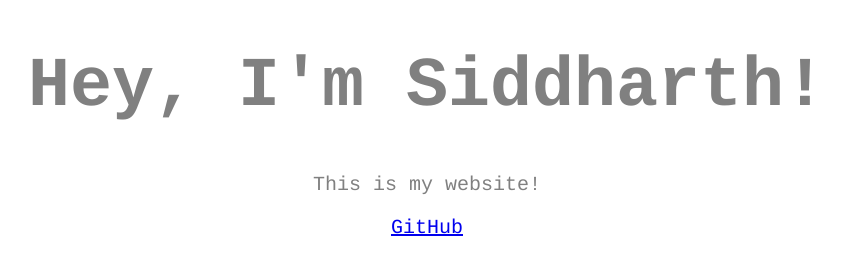
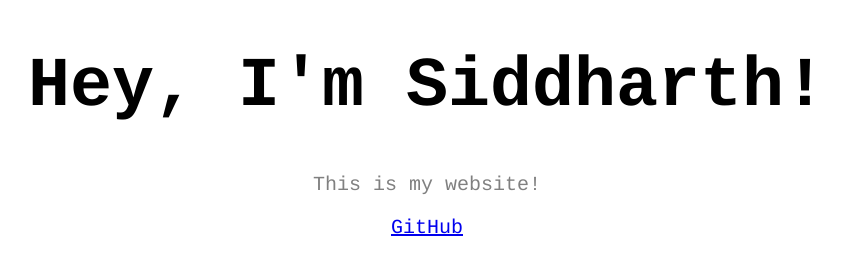
Before and after one commit to Reinsdyret/sdushantha.github.io, a plain HTML site: page index.html in a window 1280 px wide. Shown: the whole page, without its empty margins (213-1054 px from the left). Drawn offline with Linux system fonts and the light colour scheme.

Commit message:
Changed title text color to black

```diff
--- a/index.html
+++ b/index.html
@@ -3,7 +3,7 @@
 <head>
   <title>Siddharth Dushantha</title>
   <center>
-  <h1 style="font-family:Courier;color:gray;font-size:70px">Hey, I'm Siddharth!</h1>
+  <h1 style="font-family:Courier;color:black;font-size:70px">Hey, I'm Siddharth!</h1>
   <p style="font-family:Courier;color:gray;font-size:20px">This is my website!</p>
   <p style="font-family:Courier;color:gray;font-size:20px"><a href="http://www.github.com/sdushantha">GitHub</a></p>
   </center>
```
